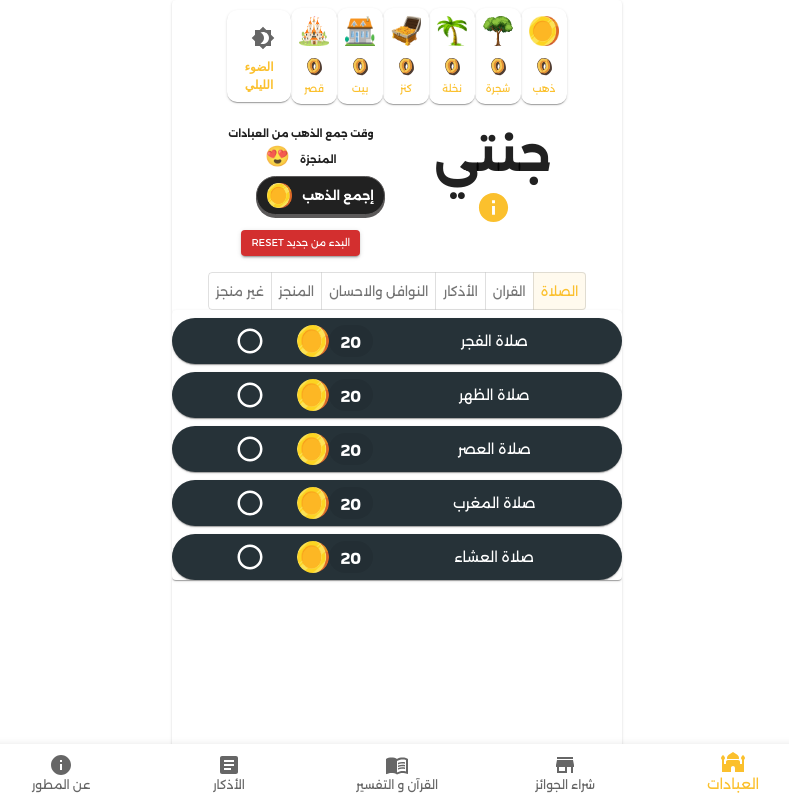
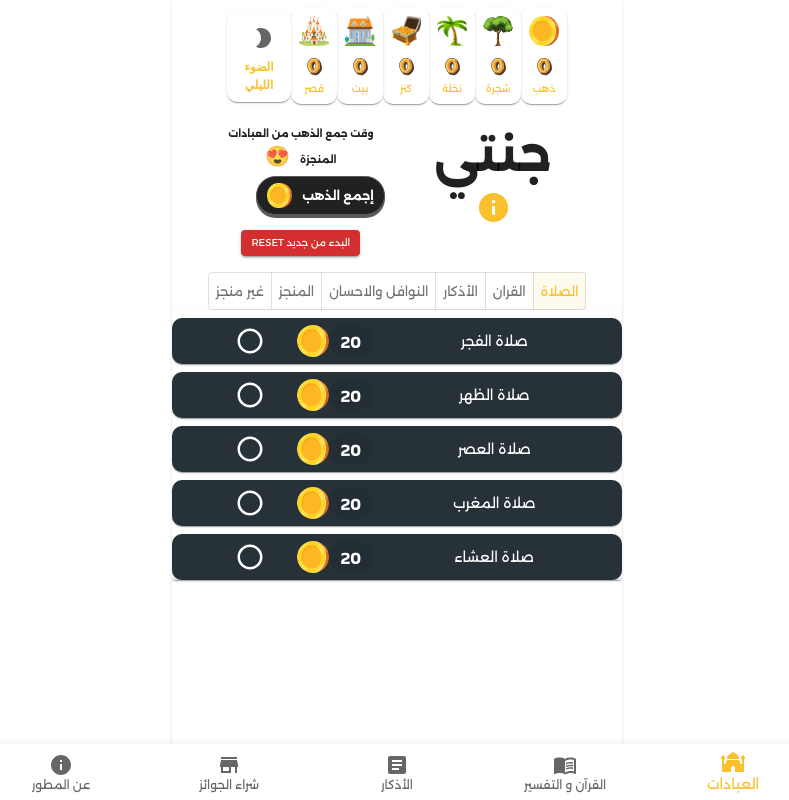
Before and after one commit to Mahmoud2018/myheaven, a React (Create React App) app: page / in a window 1280 px wide. Shown: the whole page, without its empty margins (243-1032 px from the left). Built offline with nearby package versions, Linux system fonts and the light colour scheme.

Commit message:
update issue

```diff
--- a/src/App.css
+++ b/src/App.css
@@ -40,6 +40,25 @@
   transition: all 0.2s !important;
 }
 
+.MuiPaper-root {
+  transition: all 0.5s ease-in-out;
+}
+.MuiPaper-elevation {
+  transition: all 0.5s ease-in-out;
+}
+.MuiPaper-rounded {
+  transition: all 0.5s ease-in-out;
+}
+.MuiPaper-elevation1 {
+  transition: all 0.5s ease-in-out;
+}
+.MuiCard-root {
+  transition: all 0.5s ease-in-out;
+}
+.css-1ni1nnj-MuiPaper-root-MuiCard-root {
+  transition: all 0.5s ease-in-out;
+}
+
 /* .iconButton:hover {
   color: #ef9a9a !important;
 
@@ -47,7 +66,7 @@
 
 .todoCard {
   transition: all 0.2s !important;
-  border-radius: 50px !important;
+  border-radius: 10px !important;
 }
 
 /* .Dialog{
--- a/src/App.js
+++ b/src/App.js
@@ -4,8 +4,8 @@ import Myheaven from "./components/Myheaven";
 import { DataContext } from "./contexts/DataContext";
 import { useState, useContext, createContext, useMemo, useEffect } from "react";
 import MySnackBar from "./components/MySnackBar";
-import Brightness4Icon from "@mui/icons-material/Brightness4";
-import Brightness7Icon from "@mui/icons-material/Brightness7";
+import Brightness2Icon from "@mui/icons-material/Brightness2";
+import LightModeIcon from "@mui/icons-material/LightMode";
 import IconButton from "@mui/material/IconButton";
 
 const ColorModeContext = createContext({
@@ -21,11 +21,7 @@ export function Darkmode() {
       onClick={colorMode.toggleColorMode}
       color="inherit"
     >
-      {theme.palette.mode === "dark" ? (
-        <Brightness7Icon />
-      ) : (
-        <Brightness4Icon />
-      )}
+      {theme.palette.mode === "dark" ? <LightModeIcon /> : <Brightness2Icon />}
     </IconButton>
   );
 }
--- a/src/components/Myheaven.js
+++ b/src/components/Myheaven.js
@@ -136,7 +136,7 @@ const Myheaven = ({ activationInterval = H20, theme }) => {
 
   /* Athkar Model */
   function AthkarOpen() {
-    setDisplay(3);
+    setDisplay(2);
   }
 
   /*=== Athkar Model ===*/
@@ -862,6 +862,10 @@ const Myheaven = ({ activationInterval = H20, theme }) => {
       {display === 0 ? (
         [homePage, tabs, Lists]
       ) : display === 1 ? (
+        <Quran />
+      ) : display === 2 ? (
+        <Athkar />
+      ) : display === 3 ? (
         <MyItems
           score={score}
           tree={tree}
@@ -870,10 +874,6 @@ const Myheaven = ({ activationInterval = H20, theme }) => {
           home={home}
           castle={castle}
         />
-      ) : display === 2 ? (
-        <Quran />
-      ) : display === 3 ? (
-        <Athkar />
       ) : display === 4 ? (
         <Portfolio />
       ) : null}
@@ -960,12 +960,12 @@ const Myheaven = ({ activationInterval = H20, theme }) => {
           }}
         >
           <BottomNavigationAction label=" العبادات" icon={<MosqueIcon />} />
-          <BottomNavigationAction label="شراء الجوائز" icon={<StoreIcon />} />
           <BottomNavigationAction
             label=" القرآن و التفسير"
             icon={<MenuBookIcon />}
           />
           <BottomNavigationAction label=" الأذكار" icon={<ArticleIcon />} />
+          <BottomNavigationAction label="شراء الجوائز" icon={<StoreIcon />} />
           <BottomNavigationAction label="عن المطور" icon={<InfoIcon />} />
         </BottomNavigation>
       </Paper>
--- a/src/components/Quran.js
+++ b/src/components/Quran.js
@@ -148,6 +148,7 @@ function Quran() {
       {displayQuran === 2 ? (
         <>
           <ReactAudioPlayer
+            style={{ marginTop: 2 }}
             src={AudioUrl}
             autoPlay={false}
             controls
@@ -420,7 +421,7 @@ function Quran() {
                 <Typography
                   key={arItem.id}
                   variant="string"
-                  style={{ fontFamily: "kitab", fontSize: 18 }}
+                  style={{ fontFamily: "kitab", fontSize: 18, marginTop: 2 }}
                 >
                   <span
                     // style={{ paddingLeft: 10, paddingRight: 10 }}
@@ -430,7 +431,7 @@ function Quran() {
                   </span>
                   <span
                     // key={arItem.id}
-                    style={{ padding: 10 }}
+                    style={{ padding: 10, marginTop: 2 }}
                     className="tfseer"
                   >
                     ﴿ {arItem.array[arItem.aya - 1].ar} ﴾
```
